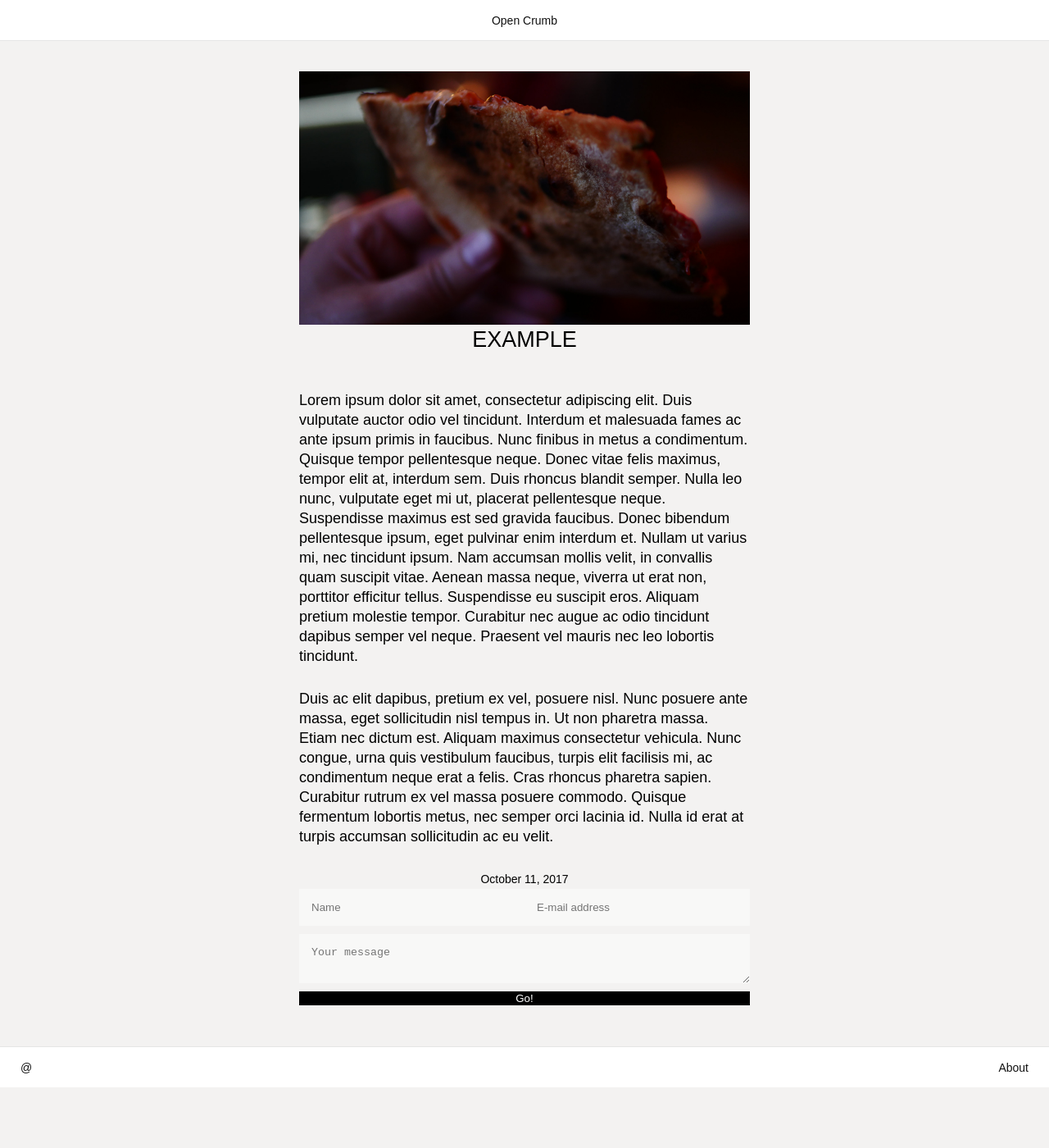
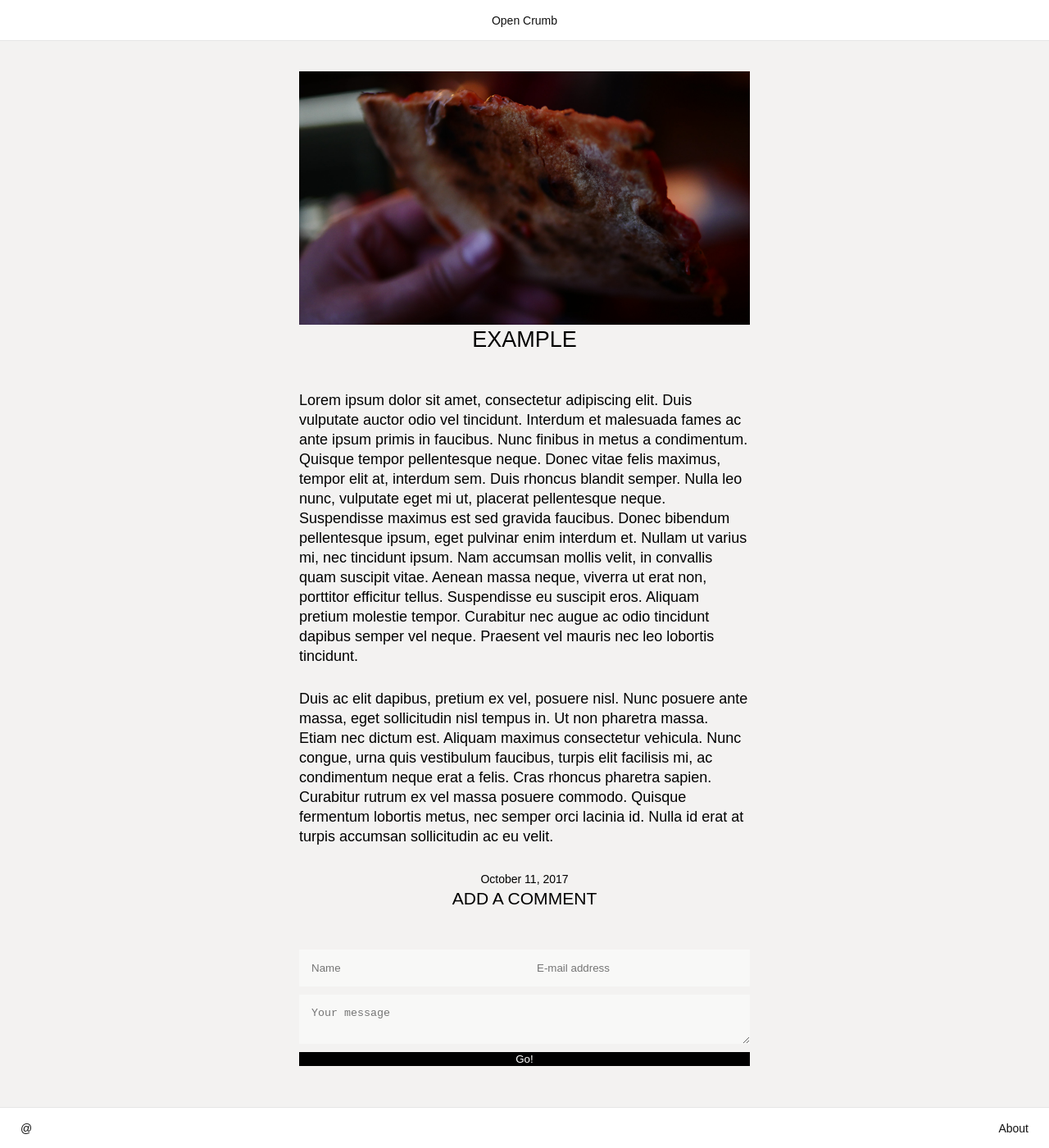
Before and after one commit to opencrumb/opencrumb.github.io, a Jekyll site: the page built from _posts/2017-10-11-example.md, in a window 1280 px wide and 1400 px high, scrolled down 1165 px. Shown: the whole window at 82% size. Built offline with Jekyll 4.4.1, drawn with Linux system fonts in a browser that asks for light colours; our own code applies the rules of GitHub Pages for plain Markdown files; before the commit the page ends 2491 px from its top, so only the background shows below that.

Commit message:
more styling for forms

```diff
--- a/_includes/comment_form.html
+++ b/_includes/comment_form.html
@@ -1,3 +1,4 @@
+<h3>Add a comment</h3>
 <form method="POST" action="https://api.staticman.net/v2/entry/opencrumb/opencrumb/gh-pages/comments">
   <input name="options[redirect]" type="hidden" value="https://opencrumb.github.io">
   <input name="options[slug]" type="hidden" value="{{ page.slug }}">
--- a/_sass/_forms.scss
+++ b/_sass/_forms.scss
@@ -1,6 +1,7 @@
 .post_comments,
 form {
   width: 100%;
+  margin-top: 5rem;
 }
 
 form {
```
